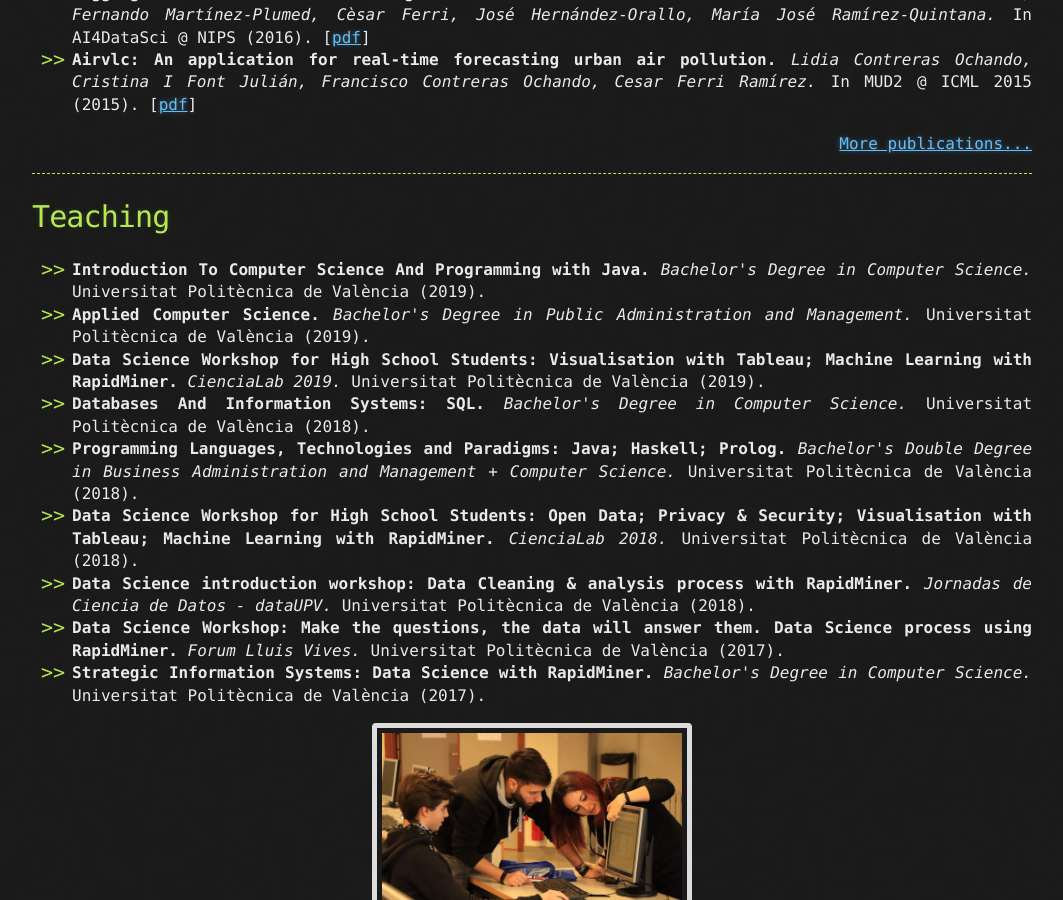
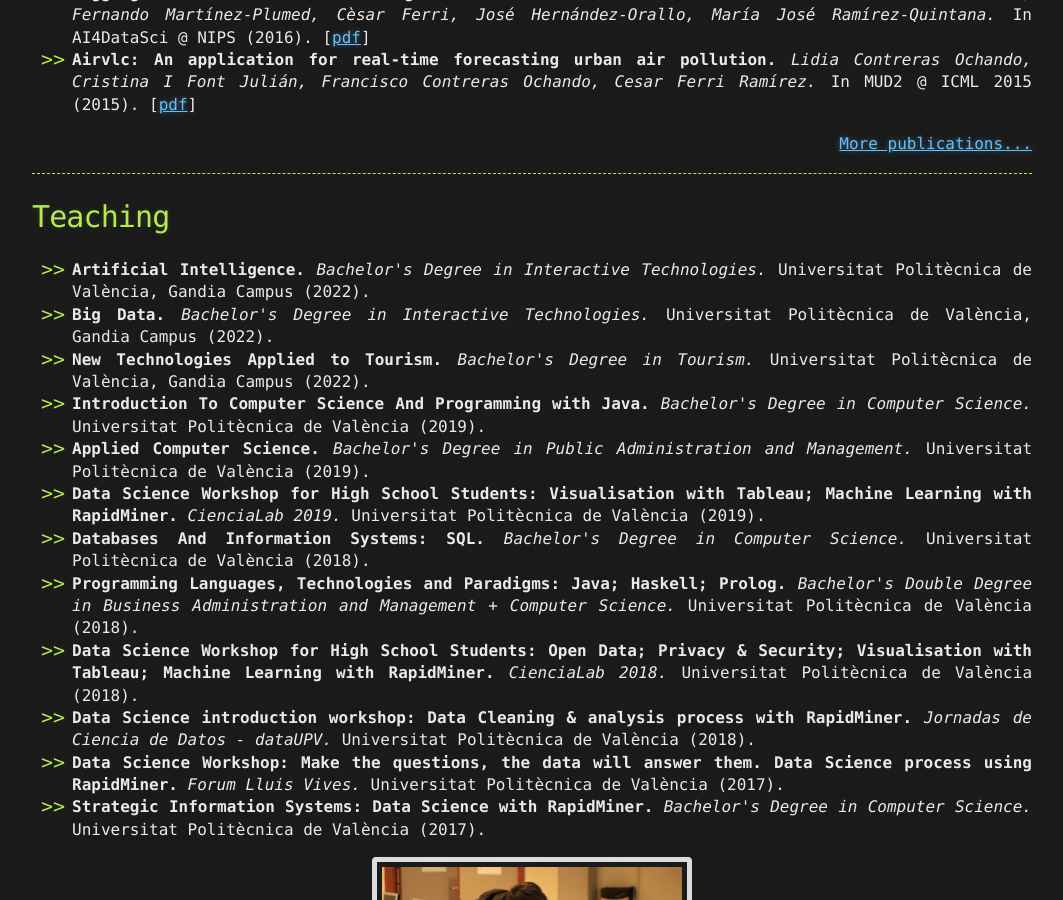
Before and after one commit to liconoc/liconoc.github.io, a Jekyll site: the page built from index.md, in a window 1280 px wide and 900 px high, scrolled down 1953 px. Shown: the whole window, without its empty margins (108-1171 px from the left). Built offline with Jekyll 4.4.1, drawn with Linux system fonts in a browser that asks for light colours.

Commit message:
Update liconoc.html

```diff
--- a/_layouts/liconoc.html
+++ b/_layouts/liconoc.html
@@ -211,6 +211,11 @@
 			<h1>Teaching</h1>
 
 				<ul>
+					<li> <span class="paper_title">Artificial Intelligence. </span> <span class="paper_authors">Bachelor's Degree in Interactive Technologies.</span> Universitat Politècnica de València, Gandia Campus (2022).</li>
+
+					<li> <span class="paper_title">Big Data. </span> <span class="paper_authors">Bachelor's Degree in Interactive Technologies.</span> Universitat Politècnica de València, Gandia Campus (2022).</li>
+
+					<li> <span class="paper_title">New Technologies Applied to Tourism. </span> <span class="paper_authors">Bachelor's Degree in Tourism.</span> Universitat Politècnica de València, Gandia Campus (2022).</li>
 
 					<li> <span class="paper_title">Introduction To Computer Science And Programming with Java. </span> <span class="paper_authors">Bachelor's Degree in Computer Science.</span> Universitat Politècnica de València (2019).</li>
 
```
